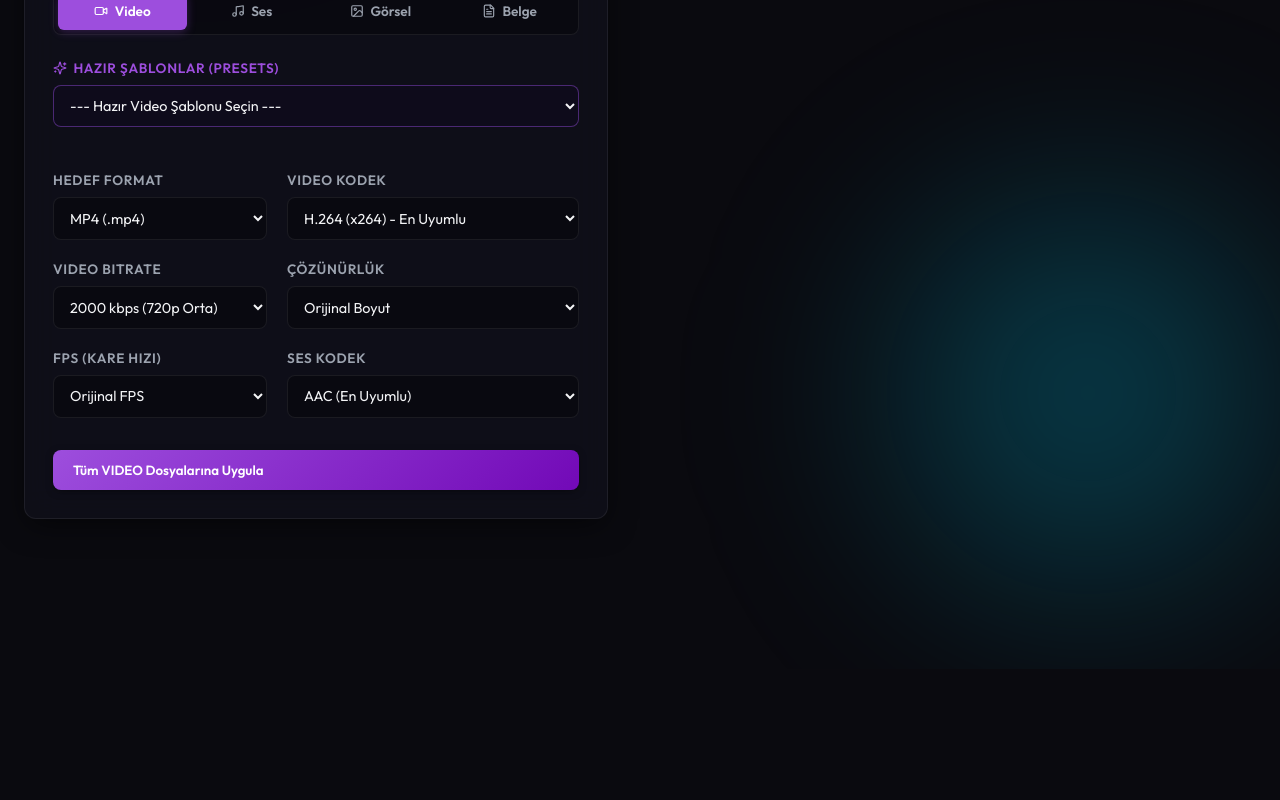
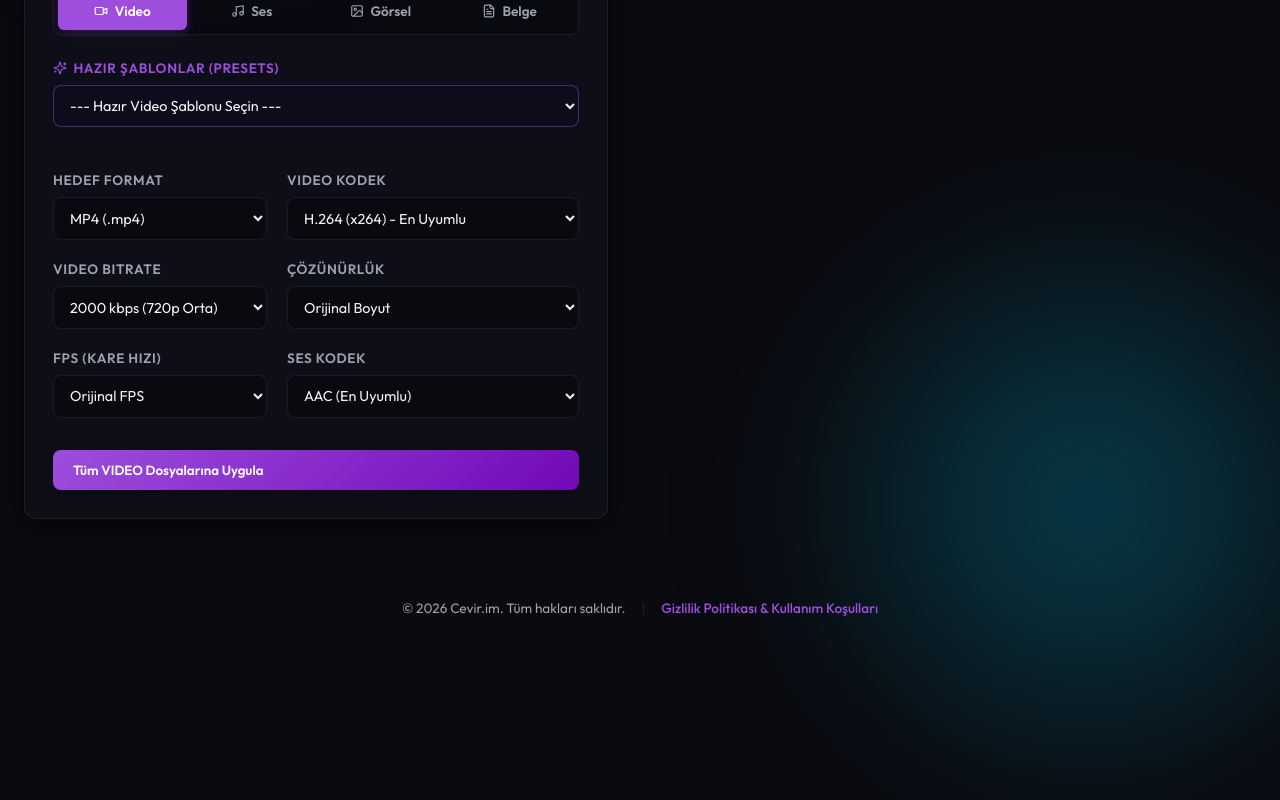
Before and after one commit to kayapater/cevir.im, a React (Vite) app in the folder client/: page / in a window 1280 px wide. Shown: the part 546-1346 px from the top of the page. Before the commit the page ends 1215 px from the top, so only its background shows below. Built offline with nearby package versions, Linux system fonts and the light colour scheme.

Commit message:
feat: rename project to Cevir.im and add privacy link in footer

```diff
--- a/client/index.html
+++ b/client/index.html
@@ -4,7 +4,7 @@
     <meta charset="UTF-8" />
     <link rel="icon" type="image/svg+xml" href="/favicon.svg" />
     <meta name="viewport" content="width=device-width, initial-scale=1.0" />
-    <title>KayaConvert - Gelişmiş Tarayıcı Tabanlı Çevirici</title>
+    <title>Cevir.im - Gelişmiş Tarayıcı Tabanlı Çevirici</title>
   </head>
   <body>
     <div id="root"></div>
--- a/client/src/App.jsx
+++ b/client/src/App.jsx
@@ -1209,7 +1209,7 @@ export default function App() {
         <div className="brand">
           <Sparkles className="brand-icon" size={36} />
           <div>
-            <h1 className="brand-title glow-text-purple">KayaConvert</h1>
+            <h1 className="brand-title glow-text-purple">Cevir.im</h1>
             <p style={{ fontSize: '0.8rem', color: 'var(--text-secondary)' }}>developer: <span style={{ color: 'var(--accent-purple)', fontWeight: 'bold' }}>kayapater</span></p>
           </div>
         </div>
@@ -1865,6 +1865,38 @@ export default function App() {
           </div>
         </div>
       )}
+      {/* Footer */}
+      <footer style={{
+        textAlign: 'center',
+        marginTop: '3rem',
+        paddingBottom: '2rem',
+        color: 'var(--text-secondary)',
+        fontSize: '0.85rem',
+        display: 'flex',
+        flexDirection: 'column',
+        gap: '0.5rem',
+        alignItems: 'center'
+      }}>
+        <div style={{ display: 'flex', gap: '1rem', alignItems: 'center' }}>
+          <span>&copy; 2026 Cevir.im. Tüm hakları saklıdır.</span>
+          <span style={{ color: 'rgba(255,255,255,0.1)' }}>|</span>
+          <a
+            href="/privacy"
+            target="_blank"
+            rel="noopener noreferrer"
+            style={{
+              color: 'var(--accent-purple)',
+              textDecoration: 'none',
+              fontWeight: 500,
+              transition: 'color 0.2s'
+            }}
+            onMouseOver={e => e.target.style.color = 'var(--accent-blue)'}
+            onMouseOut={e => e.target.style.color = 'var(--accent-purple)'}
+          >
+            Gizlilik Politikası & Kullanım Koşulları
+          </a>
+        </div>
+      </footer>
     </div>
   );
 }
```
